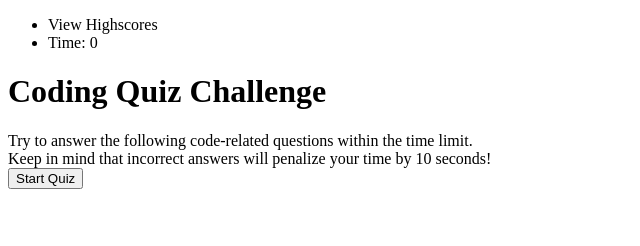
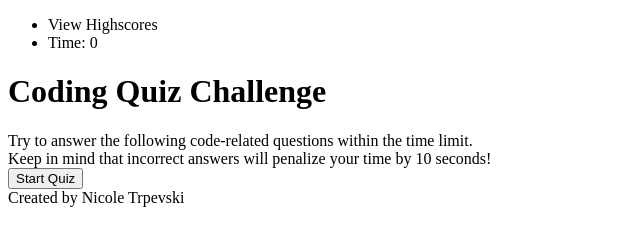
Before and after one commit to nicoletr/Code-Quiz-HW-04, a plain HTML site: page assets/index.html in a window 1280 px wide. Shown: the whole page, without its empty margins (0-640 px from the left). Drawn offline with Linux system fonts and the light colour scheme.

Commit message:
Added a footer to the html

```diff
--- a/assets/index.html
+++ b/assets/index.html
@@ -28,4 +28,8 @@
 
     <script src= "./script/script.js"></script>
 </body>
+
+<footer>
+    Created by Nicole Trpevski
+</footer>
 </html>
```
